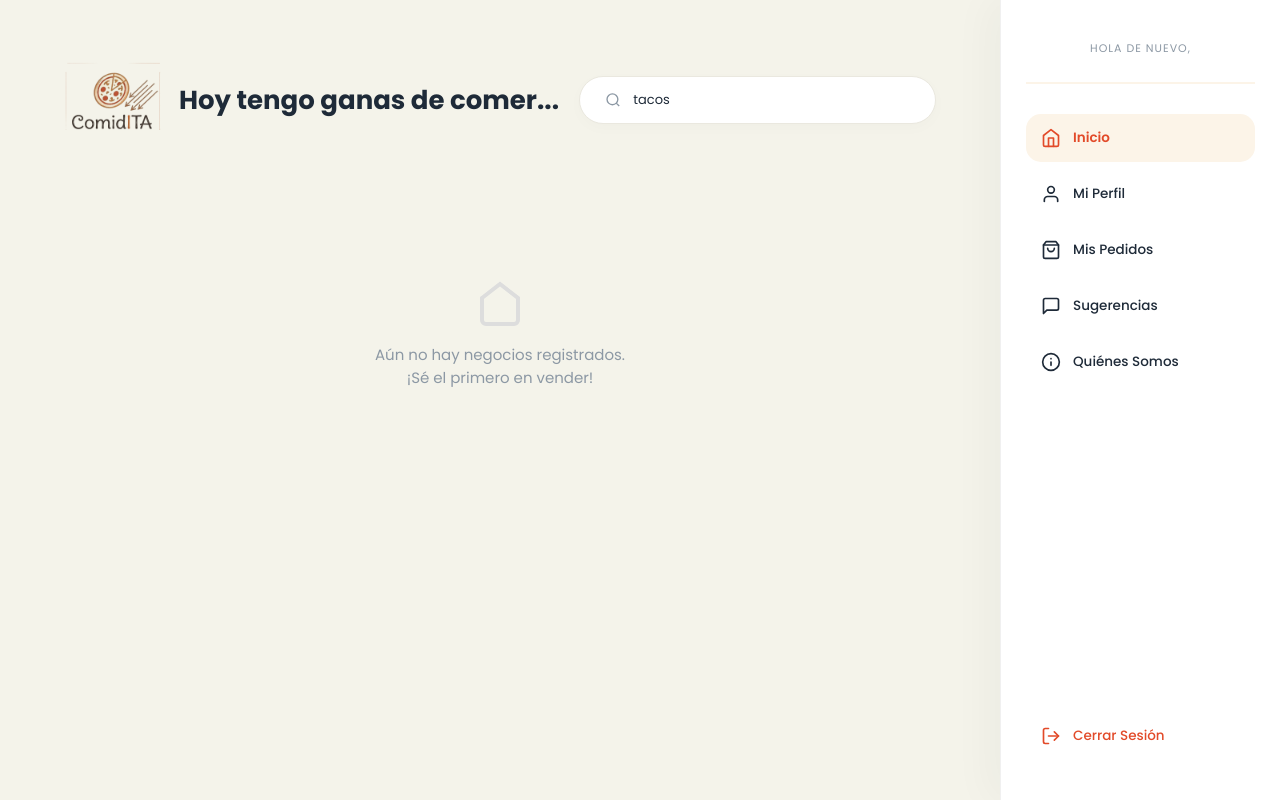
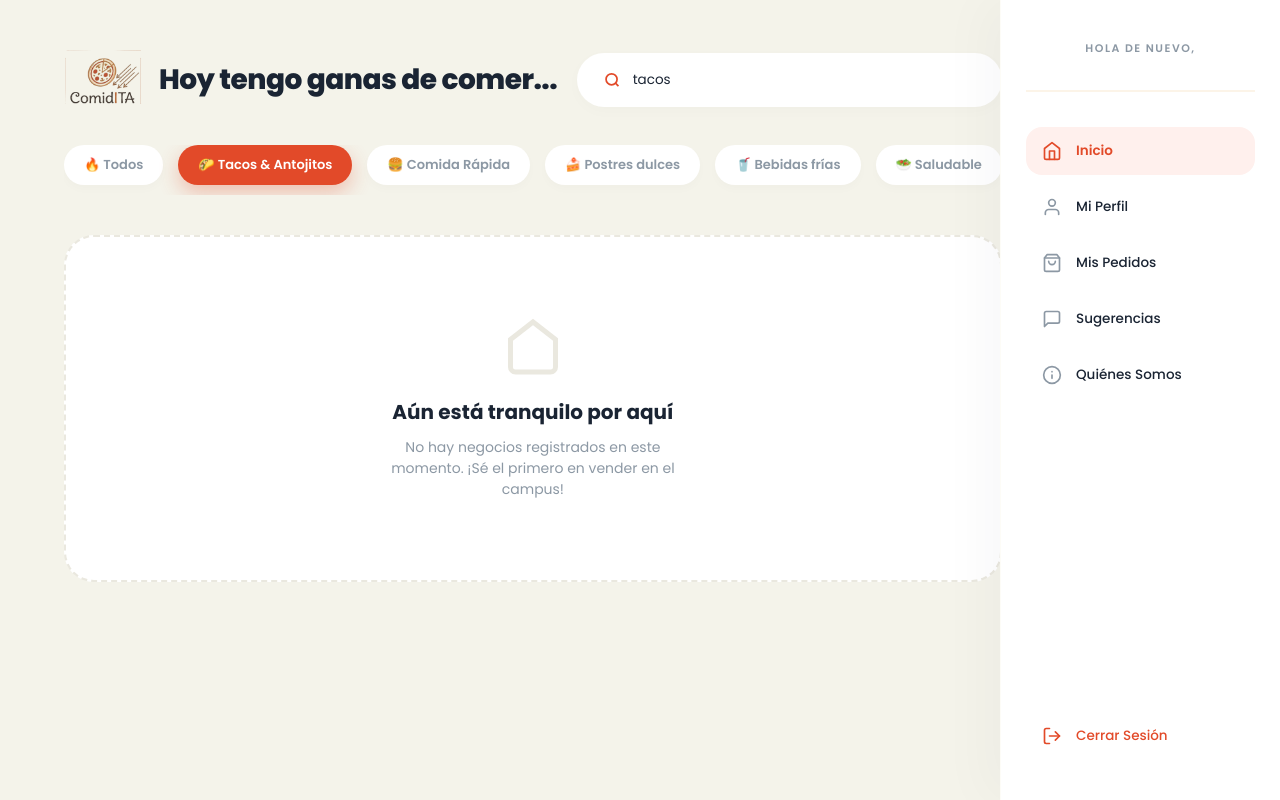
Before and after one commit to alexisrtp/ComidITA, a Django app: page /inicio/?q=tacos in a window 1280 px wide. Run offline with Django 5.2, Linux system fonts and the light colour scheme; tables that the repository leaves empty hold one stand-in row (values such as "Sample post").

Commit message:
Se agregó el registro de usuarios, mejoras de diseño clientes

```diff
--- a/directorio/templates/inicio_cliente.html
+++ b/directorio/templates/inicio_cliente.html
@@ -5,18 +5,19 @@
     <meta charset="UTF-8">
     <meta name="viewport" content="width=device-width, initial-scale=1.0">
     <title>Inicio | ComidITA</title>
-    <link href="https://fonts.googleapis.com/css2?family=Poppins:wght@400;500;600;700&display=swap" rel="stylesheet">
+    <link href="https://fonts.googleapis.com/css2?family=Poppins:wght@400;500;600;700;800&display=swap" rel="stylesheet">
     <style>
         :root {
-            /* Se oscureció el fondo para crear contraste y profundidad */
             --bg-main: #F4F3EA;
             --brand-light: #fcf4e8;
             --white: #FFFFFF;
-            --text-dark: #1E2A38;
+            --text-dark: #1A2433; /* Un poco más profundo para mayor contraste */
             --text-muted: #8C98A4;
             --accent-red: #E24A29;
             --accent-hover: #C93E20;
             --sidebar-width: 280px;
+            /* Sombra cálida para el efecto glow */
+            --glow-warm: 0 20px 40px rgba(226, 74, 41, 0.15);
         }
 
         body, html {
@@ -30,21 +31,19 @@
             display: flex;
         }
 
-        /* --- CONTENEDOR PRINCIPAL --- */
         .main-content {
             flex-grow: 1;
             margin-right: var(--sidebar-width);
-            padding: 50px 5%;
+            padding: 40px 5%; /* Reduje un poco el padding superior para mayor dinamismo */
             box-sizing: border-box;
             min-height: 100vh;
         }
 
-        /* --- CABECERA Y BUSCADOR --- */
         .header-section {
             display: flex;
             justify-content: space-between;
             align-items: center;
-            margin-bottom: 50px;
+            margin-bottom: 25px; /* Reducido para dar espacio a los filtros */
             gap: 20px;
         }
 
@@ -56,34 +55,36 @@
         }
 
         .header-logo {
-            width: 100px; /* Tamaño equilibrado */
-            height: 100px;
+            width: 80px;
+            height: 80px;
             object-fit: contain;
-            mix-blend-mode: multiply; /* Funde el fondo blanco */
+            mix-blend-mode: multiply;
         }
 
         .header-section h1 {
-            font-size: 26px;
-            font-weight: 700;
+            font-size: 28px;
+            font-weight: 800; /* Letra más gruesa para impacto */
+            letter-spacing: -0.5px; /* Letras ligeramente más juntas (diseño moderno) */
             margin: 0;
         }
 
         .search-bar {
             background: var(--white);
             border-radius: 50px;
-            padding: 12px 25px;
+            padding: 14px 25px;
             display: flex;
             align-items: center;
             width: 500px;
             max-width: 45%;
             box-shadow: 0 4px 15px rgba(0,0,0,0.02);
-            border: 1px solid #EAE8DF; /* Borde muy sutil */
-            transition: box-shadow 0.3s, border-color 0.3s;
+            border: 2px solid transparent; /* Preparado para el focus */
+            transition: all 0.3s cubic-bezier(0.25, 0.8, 0.25, 1);
         }
 
-        .search-bar:focus-within, .search-bar:hover {
-            box-shadow: 0 8px 25px rgba(0,0,0,0.05);
-            border-color: #DCD8C8;
+        .search-bar:focus-within {
+            border-color: #F8D7D0; /* Borde rojo muy sutil al hacer clic */
+            box-shadow: var(--glow-warm); /* Resplandor cálido */
+            transform: translateY(-2px);
         }
 
         .search-bar input {
@@ -91,13 +92,53 @@
             outline: none;
             width: 100%;
             font-family: 'Poppins', sans-serif;
-            font-size: 13px;
+            font-size: 13.5px;
             margin-left: 10px;
             color: var(--text-dark);
             background: transparent;
         }
 
-        /* --- GRID DE NEGOCIOS (HCI: Appetite Appeal) --- */
+        /* NUEVO: Contenedor de filtros rápidos */
+        .quick-filters {
+            display: flex;
+            gap: 15px;
+            margin-bottom: 40px;
+            overflow-x: auto;
+            padding-bottom: 10px;
+            /* Ocultar barra de scroll en navegadores webkit */
+            -webkit-overflow-scrolling: touch;
+        }
+        .quick-filters::-webkit-scrollbar { display: none; }
+
+        .filter-pill {
+            background: var(--white);
+            padding: 10px 20px;
+            border-radius: 50px;
+            font-size: 13px;
+            font-weight: 600;
+            color: var(--text-muted);
+            display: flex;
+            align-items: center;
+            gap: 8px;
+            cursor: pointer;
+            box-shadow: 0 4px 10px rgba(0,0,0,0.02);
+            transition: all 0.2s ease;
+            white-space: nowrap;
+            text-decoration: none; /* Evita que los enlaces salgan subrayados */
+        }
+
+        .filter-pill:hover {
+            background: var(--brand-light);
+            color: var(--accent-red);
+            transform: translateY(-2px);
+        }
+
+        .filter-pill.active {
+            background: var(--accent-red);
+            color: var(--white);
+            box-shadow: 0 8px 20px rgba(226, 74, 41, 0.3);
+        }
+
         .negocios-grid {
             display: grid;
             grid-template-columns: repeat(auto-fill, minmax(320px, 1fr));
@@ -236,22 +308,20 @@
             width: var(--sidebar-width);
             height: 100vh;
             background: var(--white);
-            /* Sombra hacia la izquierda para dar profundidad real */
-            box-shadow: -10px 0 40px rgba(30, 42, 56, 0.04);
+            box-shadow: -15px 0 50px rgba(30, 42, 56, 0.03); /* Sombra más amplia y suave */
             padding: 40px 25px;
             display: flex;
             flex-direction: column;
             box-sizing: border-box;
             z-index: 100;
-            border-left: 1px solid #F0F0F0;
+            border-left: 1px solid #FDFCF7;
         }
 
         .user-greeting {
             text-align: center;
-            margin-bottom: 30px;
-            padding-bottom: 20px;
+            margin-bottom: 35px;
+            padding-bottom: 25px;
             border-bottom: 2px solid var(--brand-light);
-            /* Evitar que correos largos rompan el diseño */
             overflow: hidden;
         }
 
@@ -260,16 +330,18 @@
             font-size: 11px;
             color: var(--text-muted);
             text-transform: uppercase;
-            letter-spacing: 1px;
+            letter-spacing: 1.5px;
+            font-weight: 600;
         }
 
         .user-greeting h2 {
-            margin: 5px 0 0 0;
-            font-size: 16px;
+            margin: 8px 0 0 0;
+            font-size: 17px;
             color: var(--text-dark);
             white-space: nowrap;
             overflow: hidden;
-            text-overflow: ellipsis; /* Pone "..." si no cabe */
+            text-overflow: ellipsis;
+            font-weight: 700;
         }
 
         .menu-links {
@@ -282,26 +354,27 @@
         .menu-item {
             display: flex;
             align-items: center;
-            gap: 12px;
-            padding: 14px 15px;
-            border-radius: 15px;
+            gap: 14px;
+            padding: 14px 16px;
+            border-radius: 16px;
             color: var(--text-dark);
             text-decoration: none;
             font-weight: 500;
             font-size: 13.5px;
-            transition: background 0.2s, color 0.2s;
+            transition: all 0.2s;
         }
 
         .menu-item svg {
             width: 20px;
             height: 20px;
-            stroke: var(--text-dark);
-            transition: stroke 0.2s;
+            stroke: var(--text-muted); /* Iconos grises por defecto */
+            transition: all 0.2s;
         }
 
         .menu-item:hover {
             background-color: var(--brand-light);
             color: var(--accent-red);
+            transform: translateX(5px); /* Pequeño salto a la derecha */
         }
 
         .menu-item:hover svg {
@@ -309,7 +382,7 @@
         }
 
         .menu-item.active {
-            background-color: var(--brand-light);
+            background-color: #FFF0ED; /* Fondo rojo muy suave */
             color: var(--accent-red);
             font-weight: 600;
         }
@@ -325,7 +398,24 @@
             stroke: var(--accent-red);
         }
         .logout-btn:hover {
-            background-color: #FFF0ED;
+            background-color: var(--accent-red);
+            color: var(--white);
+            transform: translateY(-3px);
+        }
+        .logout-btn:hover svg { stroke: var(--white); }
+
+        /* Estado vacío mejorado */
+        .empty-state {
+            grid-column: 1 / -1;
+            display: flex;
+            flex-direction: column;
+            align-items: center;
+            justify-content: center;
+            background: var(--white);
+            border-radius: 30px;
+            border: 2px dashed #EAE8DF;
+            padding: 80px 20px;
+            text-align: center;
         }
     </style>
 </head>
@@ -341,10 +431,20 @@
             </div>
 
             <form class="search-bar" method="GET" action="{% url 'inicio_cliente' %}">
-                <svg width="18" height="18" viewBox="0 0 24 24" fill="none" stroke="var(--text-muted)" stroke-width="2"><circle cx="11" cy="11" r="8"></circle><line x1="21" y1="21" x2="16.65" y2="16.65"></line></svg>
+                <svg width="18" height="18" viewBox="0 0 24 24" fill="none" stroke="var(--accent-red)" stroke-width="2.5"><circle cx="11" cy="11" r="8"></circle><line x1="21" y1="21" x2="16.65" y2="16.65"></line></svg>
                 <input type="text" name="q" placeholder="Buscar chilaquiles, postres, negocios..." value="{{ query }}">
                 <button type="submit" style="display: none;"></button>
             </form>
+        </div>
+
+        <!-- Filtros Rápidos convertidos en enlaces dinámicos -->
+        <div class="quick-filters">
+            <a href="{% url 'inicio_cliente' %}" class="filter-pill {% if not query %}active{% endif %}">🔥 Todos</a>
+            <a href="{% url 'inicio_cliente' %}?q=tacos" class="filter-pill {% if query|lower == 'tacos' %}active{% endif %}">🌮 Tacos & Antojitos</a>
+            <a href="{% url 'inicio_cliente' %}?q=comida" class="filter-pill {% if query|lower == 'comida' %}active{% endif %}">🍔 Comida Rápida</a>
+            <a href="{% url 'inicio_cliente' %}?q=postres" class="filter-pill {% if query|lower == 'postres' %}active{% endif %}">🍰 Postres dulces</a>
+            <a href="{% url 'inicio_cliente' %}?q=bebidas" class="filter-pill {% if query|lower == 'bebidas' %}active{% endif %}">🥤 Bebidas frías</a>
+            <a href="{% url 'inicio_cliente' %}?q=saludable" class="filter-pill {% if query|lower == 'saludable' %}active{% endif %}">🥗 Saludable</a>
         </div>
 
         <!-- Contenedor de Negocios -->
@@ -375,14 +475,19 @@
                                 <svg viewBox="0 0 24 24"><polygon points="12 2 15.09 8.26 22 9.27 17 14.14 18.18 21.02 12 17.77 5.82 21.02 7 14.14 2 9.27 8.91 8.26 12 2"></polygon></svg>
                                 Nuevo
                             </div>
-                            <button class="btn-ver">Ver Menú</button>
+                            <!-- Botón con micro-interacción -->
+                            <button class="btn-ver">
+                                Ver Menú
+                                <svg viewBox="0 0 24 24" fill="none"><path d="M5 12h14M12 5l7 7-7 7" stroke-linecap="round" stroke-linejoin="round"/></svg>
+                            </button>
                         </div>
                     </div>
                 </div>
             {% empty %}
-                <div style="grid-column: 1 / -1; display: flex; flex-direction: column; align-items: center; color: var(--text-muted); padding: 80px 20px; text-align: center;">
-                    <svg width="48" height="48" viewBox="0 0 24 24" fill="none" stroke="#ddd" stroke-width="2" style="margin-bottom: 15px;"><path d="M3 9l9-7 9 7v11a2 2 0 0 1-2 2H5a2 2 0 0 1-2-2z"></path></svg>
-                    <p style="font-size: 15px; margin: 0;">Aún no hay negocios registrados.<br>¡Sé el primero en vender!</p>
+                <div class="empty-state">
+                    <svg width="60" height="60" viewBox="0 0 24 24" fill="none" stroke="#EAE8DF" stroke-width="2" style="margin-bottom: 20px;"><path d="M3 9l9-7 9 7v11a2 2 0 0 1-2 2H5a2 2 0 0 1-2-2z"></path></svg>
+                    <h3 style="color: var(--text-dark); margin: 0 0 10px 0; font-size: 20px;">Aún está tranquilo por aquí</h3>
+                    <p style="font-size: 14px; margin: 0; color: var(--text-muted); max-width: 300px;">No hay negocios registrados en este momento. ¡Sé el primero en vender en el campus!</p>
                 </div>
             {% endfor %}
 
```
Also changed, not shown: other parts of directorio/templates/inicio_cliente.html (+68 -37 lines).
